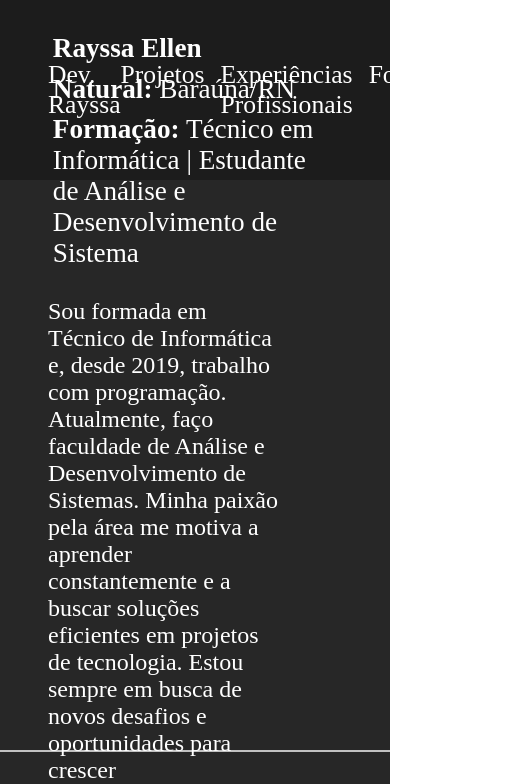
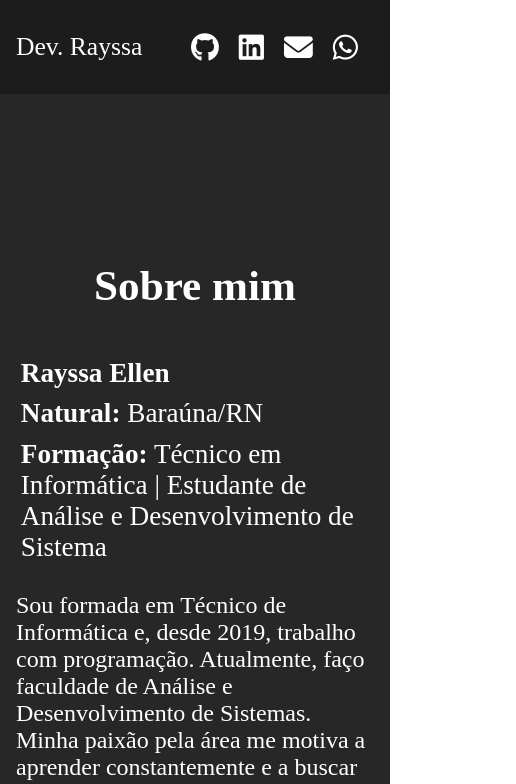
Before and after one commit to ray396/ray396.github.io, a plain HTML site: page index.html in a window 390 px wide. Shown: the top 784 px of the page, 516 px wide, since content can reach past the window. Drawn offline with Linux system fonts and the light colour scheme.

Commit message:
atualizações

```diff
--- a/index.css
+++ b/index.css
@@ -103,18 +103,20 @@ p.phabilidade{
 }
 
 @media (max-width: 768px) {
-    .divmenu.ajustemenu {
-        margin-left: 0rem;
-        gap: 1rem;
+    div.divmenu.ajustemenu {
+        display: none;
+    }
+    nav.menu {
+        padding: 2rem 1rem;
     }
     a.titulomenu {
         font-size: 1.6rem;
     }
     .divgeral {
-        padding: 2rem 3rem;
+        padding: 1rem;
         flex-direction: column;
         align-items: center;
-        height: 60vh;
+        height: 132vh;
         justify-content: center;
     }
     .div1 h3, div#minhasexperiencias h3, div#minhaformacao h3, .divhabi h3 {
@@ -125,10 +127,20 @@ p.phabilidade{
     }
     p {
         font-size: 1.5rem;
-        padding-right: 4rem;
+        padding-right: 0rem;
     }
     img.imgray {
         width: 60%;
         margin: auto;
     }
+    .divexpe {
+        width: 90%;
+    }
+    div#minhasexperiencias p, div#minhaformacao p {
+        padding-right: 0rem;
+    }
+    .geralhabi {
+        display: flex;
+        flex-direction: column;
+    }
 }
```
